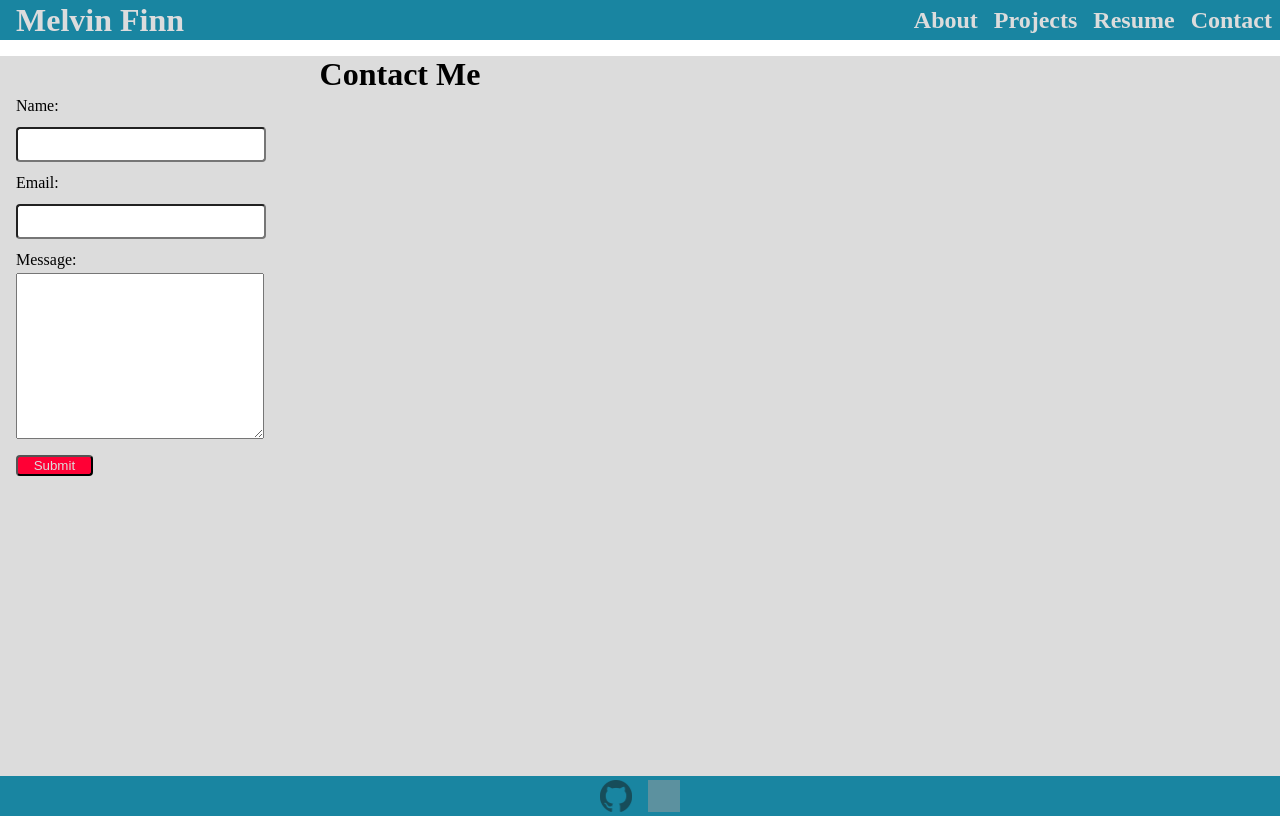
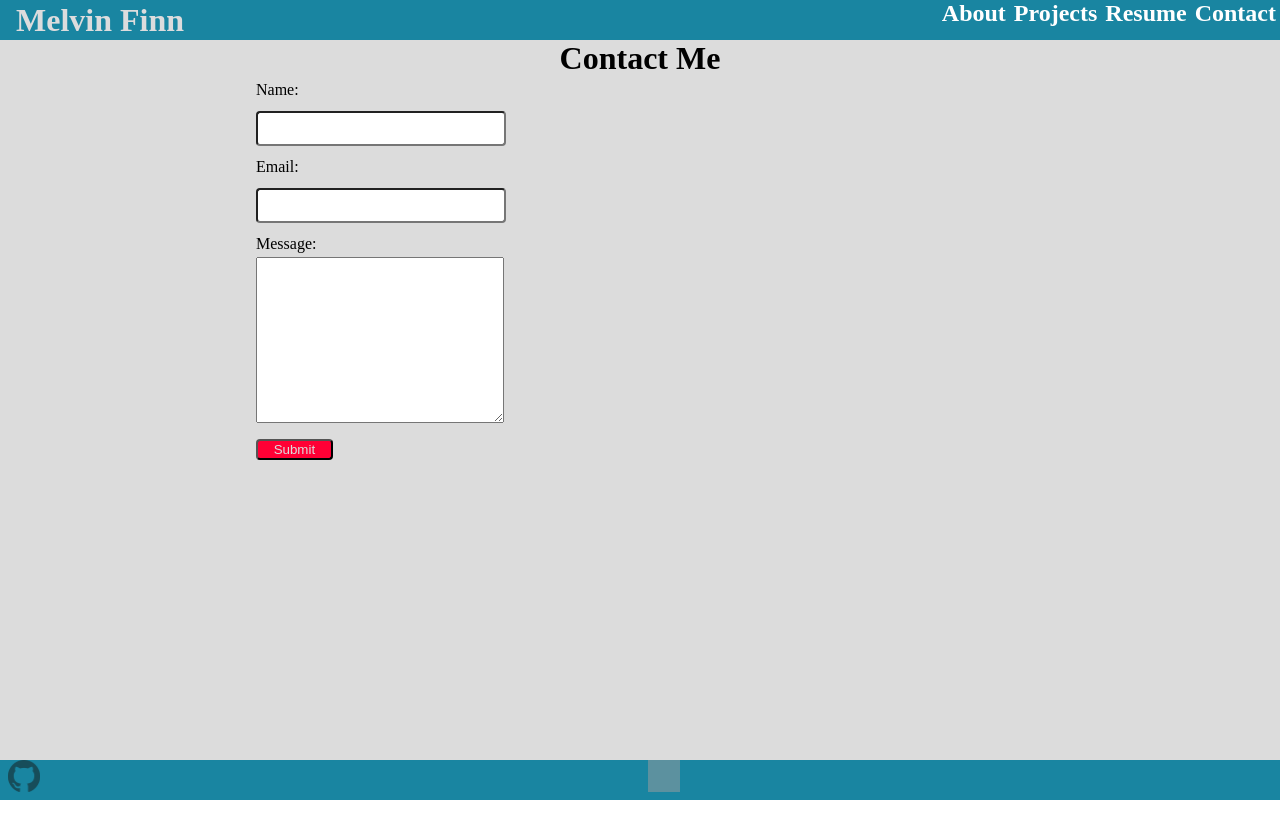
Before and after one commit to campe0n/react, a JavaScript app: page /Contact in a window 1280 px wide. Built offline with nearby package versions, Linux system fonts and the light colour scheme; grey boxes are pictures that could not be loaded; the HTML template or start-up script is replaced by a standard one.

Commit message:
refactored navbar

```diff
--- a/src/components/Nav.js
+++ b/src/components/Nav.js
@@ -1,6 +1,7 @@
 export default function Nav() {
   return (
     <nav>
+      <ul>
         <li>
           <a href="/about">About</a>
         </li>
@@ -13,6 +14,7 @@ export default function Nav() {
         <li>
           <a href="/contact">Contact</a>
         </li>
+      </ul>
     </nav>
   );
 }
--- a/src/index.css
+++ b/src/index.css
@@ -25,15 +25,28 @@ header {
 }
 
 nav {
-  display: flex;
+  height: 100%;
+}
+
+ul {
   list-style-type: none;
-  height: 100%;
-  justify-content: center;
-  align-items: center;
+  margin: 0;
+  padding: 0;
 }
 
 li {
-  margin: 0 0.5rem;
+  display: inline;
+  margin: 0 0.25rem;
+  width: 100%;
+  height: 100%;
+}
+
+li a {
+  color: white;
+  text-align: center;
+  text-decoration: none;
+  width: 100%;
+  height: 100%;
 }
 
 section {
@@ -42,12 +55,14 @@ section {
   margin: 0;
   padding: 0;
   background-color: gainsboro;
+  display: flex;
+  justify-content: center;
+  align-items: flex-start;
 }
 
 div {
-  margin: 0 1rem;
   padding: 0;
-  width: auto;
+  width: 100%;
   height: auto;
 }
 
@@ -129,7 +144,7 @@ h1 {
 
 h2 {
   text-align: center;
-  margin: 1rem 0 0 0;
+  margin: 0;
   color: black;
   font-size: 1rem;
 }
@@ -146,6 +161,8 @@ ul {
 
 a {
   text-decoration: none;
+  width: 100%;
+  height: 100%;
   margin: 0;
   color: gainsboro;
   font-weight: bold;
@@ -155,6 +172,7 @@ a {
 
 p {
   color: black;
+  margin: 0;
 }
 
 a:hover {
```
Lines whose indentation alone changed are shown as unchanged.
